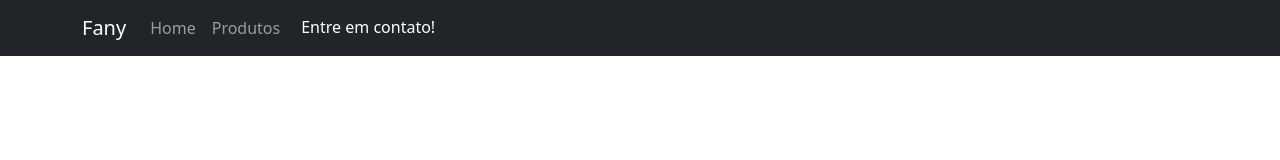
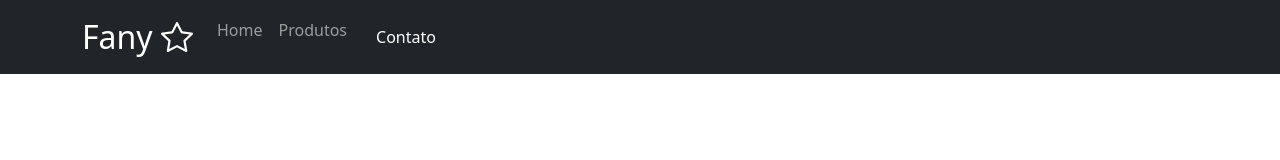
Before and after one commit to StefanyLino/Bootstrap_Intro, a plain HTML site: page ex10a-al-fazer-nav-modal-(ex)/ex10a.html in a window 1280 px wide. Drawn offline with nearby package versions, Linux system fonts and the light colour scheme.

Commit message:
Exercício 10

```diff
--- a/ex10a-al-fazer-nav-modal-(ex)/ex10a.html
+++ b/ex10a-al-fazer-nav-modal-(ex)/ex10a.html
@@ -4,7 +4,8 @@
     <meta charset="UTF-8">
     <meta name="viewport" content="width=device-width, initial-scale=1">
     <title>Contato</title>
-    <link href="https://cdn.jsdelivr.net/npm/bootstrap@5.3.2/dist/css/bootstrap.min.css" rel="stylesheet">
+    <link href="https://cdn.jsdelivr.net/npm/bootstrap@5.3.0/dist/css/bootstrap.min.css" rel="stylesheet">
+    <link rel="stylesheet" href="https://cdn.jsdelivr.net/npm/bootstrap-icons@1.11.3/font/bootstrap-icons.css">
     <link rel="stylesheet" href="style.css">
 </head>
 <body>
@@ -23,8 +24,8 @@
                     <div class="nav-item">
                         <a href="#" class="nav-link">Produtos</a>
                     </div>
-                    <div class="nav-item">
-                        <button class="btn btn-dark" data-bs-toggle="modal" data-bs-target="#contatoModal">Entre em contato!
+                    <div class="nav-link">
+                        <button class="btn btn-dark" data-bs-toggle="modal" data-bs-target="#contatoModal">Contato
                         </button>
                     </div>
                 </ul>
--- a/ex10a-al-fazer-nav-modal-(ex)/style.css
+++ b/ex10a-al-fazer-nav-modal-(ex)/style.css
@@ -0,0 +1,21 @@
+* {
+    font-family: var(--body);
+
+    box-sizing: border-box;
+  }
+
+  .navbar-brand{
+    font-size: 2rem;
+  }
+
+  .navbar-nav{
+    font-size: 1rem;
+    display: flex;
+    justify-content: center;
+  }
+
+  .nav-link{
+    font-size: 1rem;
+    display: flex;
+    justify-content: center;
+  }
```
